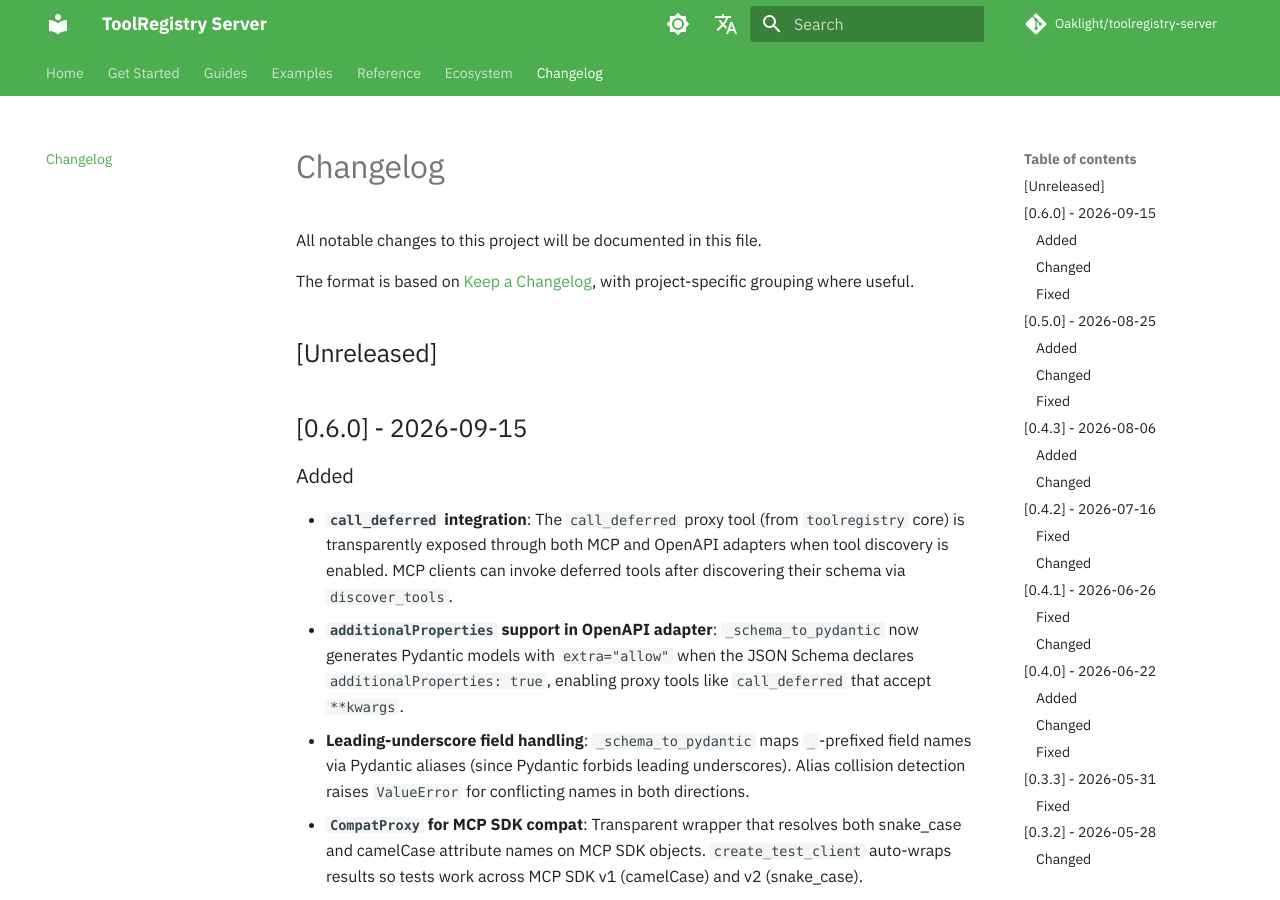
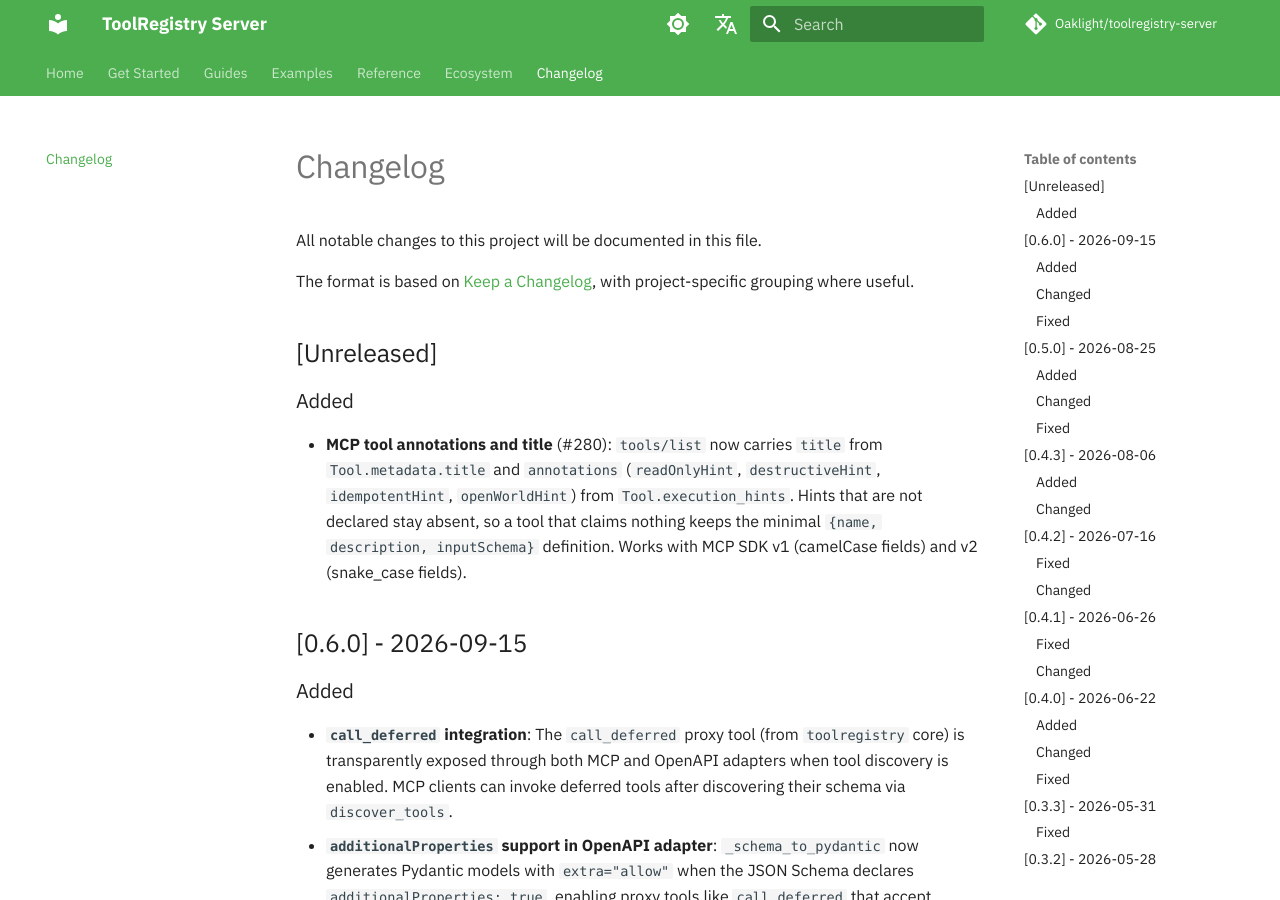
Before and after one commit to Oaklight/toolregistry-server, an MkDocs documentation site: the page built from docs/changelog.md, in a window 1280 px wide and 900 px high. Built offline with MkDocs 1.6.1 and Material for MkDocs 9.7.7, drawn with Linux system fonts in a browser that asks for light colours; some web fonts are replaced; comment, search, counter and statistics services are not loaded.

Commit message:
docs: MCP tool annotations and title (#280)

```diff
--- a/docs/changelog.md
+++ b/docs/changelog.md
@@ -5,6 +5,10 @@ All notable changes to this project will be documented in this file.
 The format is based on [Keep a Changelog](https://keepachangelog.com/en/1.1.0/), with project-specific grouping where useful.
 
 ## [Unreleased]
+
+### Added
+
+- **MCP tool annotations and title** (#280): `tools/list` now carries `title` from `Tool.metadata.title` and `annotations` (`readOnlyHint`, `destructiveHint`, `idempotentHint`, `openWorldHint`) from `Tool.execution_hints`. Hints that are not declared stay absent, so a tool that claims nothing keeps the minimal `{name, description, inputSchema}` definition. Works with MCP SDK v1 (camelCase fields) and v2 (snake_case fields).
 
 ## [0.6.0] - 2026-09-15
 
```
